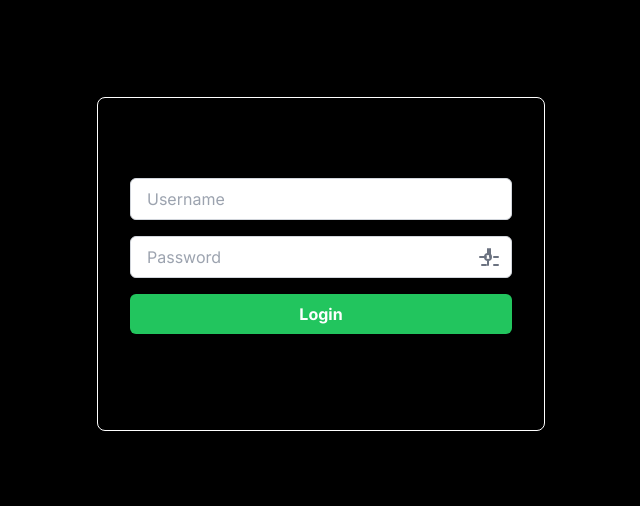
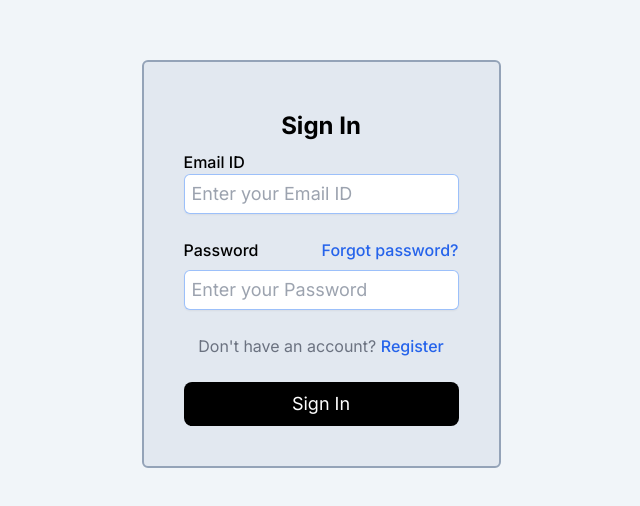
Before and after one commit to IAmRiteshKoushik/coderev-web, a Next.js app: page /login in a window 1280 px wide. Shown: the part 136-642 px from the top of the page, without its empty margins (319-959 px from the left). Built offline with nearby package versions, Linux system fonts and the light colour scheme.

Commit message:
fix: Styles for /login

```diff
--- a/package.json
+++ b/package.json
@@ -11,14 +11,13 @@
   "dependencies": {
     "@emotion/react": "^11.11.4",
     "@emotion/styled": "^11.11.0",
-    "@mui/joy": "^5.0.0-beta.32",
-    "@mui/material": "^5.15.14",
     "next": "14.1.0",
     "primereact": "^9.6.3",
     "react": "^18",
     "react-dom": "^18",
     "react-icons": "^5.0.1",
-    "react-secure-storage": "^1.3.2"
+    "react-secure-storage": "^1.3.2",
+    "zod": "^3.22.4"
   },
   "devDependencies": {
     "@types/node": "^20",
--- a/src/app/login/page.tsx
+++ b/src/app/login/page.tsx
@@ -1,96 +1,163 @@
 "use client"
-import { useState } from 'react';
+import { useRouter } from 'next/navigation';
+import Link from 'next/link';
+import { useState, useRef, useEffect } from 'react';
+import { z } from "zod";
+
+import { Toast } from 'primereact/toast';
+import "primereact/resources/primereact.min.css";
+import "primereact/resources/themes/lara-light-blue/theme.css"
+import { LOGIN_URL } from '../_utils/constants';
+import secureLocalStorage from 'react-secure-storage';
+import hashPassword from '../_utils/hash';
 
 const Login = () => {
-  const [showPassword, setShowPassword] = useState(false);
-  const [username, setUsername] = useState('');
-  const [password, setPassword] = useState('');
+    const [userEmail, setUserEmail] = useState('');
+    const [userPassword, setUserPassword] = useState('');
 
-  const handleLogin = () => {
-    // Implement your login logic here
-    console.log('Logging in with:', username, password);
+    const toast = useRef<Toast>(null);
+    const router = useRouter();
+
+    const alertError = (summary: string, detail: string) => {
+        toast.current?.show({
+            severity: 'error',
+            summary: summary,
+            detail: detail,
+        });
+    };
+
+    const alertSuccess = (summary: string, detail: string) => {
+        toast.current?.show({
+            severity: 'success',
+            summary: summary,
+            detail: detail,
+        });
+    };
+
+    // Validators
+    const isValidEmail = z.string().email().min(1).max(320).safeParse(userEmail);
+    const isValidPassword = z.string().min(8).max(32).safeParse(userPassword);
+
+    const handleLogin = async (e: any) => {
+        e.preventDefault();
+
+        // Guard Clauses
+        if (!isValidEmail.success){
+            alertError('Invalid Email ID', 'Please enter a valid Email ID!');
+            return;
+        }
+        if (!isValidPassword.success){
+            alertError('Invalid Password', 'Please enter a valid Password');
+            return;
+        }
+
+        try {
+            const response = await fetch(LOGIN_URL, {
+                method: "POST",
+                headers: {
+                    "Content-type": "application/json"
+                },
+                body: JSON.stringify({
+                    userEmail: userEmail,
+                    userPassword: hashPassword(userPassword),
+                }),
+            });
+
+            const data = await response.json();
+
+            if (response.status === 200){
+                alertSuccess("Login Successful!", "Redirecting to Dashboard...");
+                secureLocalStorage.clear();
+                secureLocalStorage.setItem("userAccess", data["SECRET_TOKEN"]);
+                secureLocalStorage.setItem("currentUser", JSON.stringify({
+                    // Response data goes here
+                }));
+                setTimeout(() => {
+                    router.push("/dashboard");
+                }, 2000);
+            } else if (response.status === 500){
+                alertError("Oops!", "Something went wrong! Please try again later!");
+            // } else if (data.message === undefined || data.message === null){
+            //     alertError("Oops!", "Something went wrong! Please try again later!");
+            } else {
+                alertError("Oops!", "Something went wrong! Please try again later!");
+            }
+        } catch (error){
+            console.log(error);
+            alertError("Oops!", "Something went wrong! Please try again later!");
+        }
     };
 
   return (
-    <div className="bg-black min-h-screen flex items-center justify-center">
-      <div className="bg-black max-w-md w-full p-8 rounded-lg shadow-md border border-white space-y-4">
-        <h2 className="text-2xl font-semibold text-center">Login</h2>
+    <main className="bg-slate-100 min-h-screen flex items-center justify-center">
+        <Toast position='bottom-center' ref={toast}/>
+            <div className='border-slate-400 border-2 p-10 rounded-md bg-slate-200'>
+                <h1 className=' font-bold text-2xl p-2 text-center'> Sign In </h1>
+                <form className='space-y-6' onSubmit={handleLogin}>
+                    {/* Username */}
+                    <div>
+                        <label className='block text-md font-medium leading-6 text-black'>
+                            Email ID
+                        </label>
                         <div>
                             <input
-            type="text"
-            placeholder="Username"
-            className="w-full px-4 py-2 rounded-md border border-gray-300 focus:outline-none focus:border-green-500 text-black"
-            value={username}
-            onChange={(e) => setUsername(e.target.value)}
+                                type="email"
+                                autoComplete="email"
+                                placeholder='Enter your Email ID'
+                                onChange={(e) => setUserEmail(e.target.value.toLowerCase())}
+                                className={"block text-lg w-full rounded-md py-2 px-2 text-black shadow-sm ring-1 ring-inset ring-bGray placeholder:text-gray-400 sm:text-md sm:leading-6 !outline-none" +
+                                    (!isValidEmail.success && userEmail ? ' ring-red-500' : isValidEmail.success && userEmail ? ' ring-green-500' : ' ring-bGray')}
+                                required
                             />
                         </div>
-        <div className="relative">
-          <input
-            type={showPassword ? 'text' : 'password'}
-            placeholder="Password"
-            className="w-full px-4 py-2 rounded-md border border-gray-300 focus:outline-none focus:border-green-500 text-black"
-            value={password}
-            onChange={(e) => setPassword(e.target.value)}
-          />
-          <button
-            className="absolute inset-y-0 right-0 flex items-center px-3 text-gray-500 focus:outline-none"
-            onClick={() => setShowPassword(!showPassword)}
-          >
-            {showPassword ? (
-              <svg
-                xmlns="http://www.w3.org/2000/svg"
-                className="h-6 w-6"
-                fill="none"
-                viewBox="0 0 24 24"
-                stroke="currentColor"
-              >
-                <path
-                  strokeLinecap="round"
-                  strokeLinejoin="round"
-                  strokeWidth={2}
-                  d="M6 18L18 6M6 6l12 12"
-                />
-              </svg>
-            ) : (
-              <svg
-                xmlns="http://www.w3.org/2000/svg"
-                className="h-6 w-6"
-                fill="none"
-                viewBox="0 0 24 24"
-                stroke="currentColor"
-              >
-                <path
-                  strokeLinecap="round"
-                  strokeLinejoin="round"
-                  strokeWidth={2}
-                  d="M15 12a3 3 0 11-6 0 3 3 0 016 0z"
-                />
-                <path
-                  strokeLinecap="round"
-                  strokeLinejoin="round"
-                  strokeWidth={2}
-                  d="M12 4v.01M12 8V4v4zm0 8v4v-4zm-6 4h4-4zm12 0h4-4zm-8-8H4h4zm12 0h-4 4zm-8 0v-4 4zm0-8V4v4z"
-                />
-              </svg>
-            )}
-          </button>
                     </div>
-        <button
-          className="w-full bg-green-500 text-white py-2 rounded-md hover:bg-green-600 font-bold focus:outline-none"
-          onClick={handleLogin}
-        >
-          Login
-        </button>
-        <div className="text-center">
-          <p>
-            Don't have an account already? <a href="/register">Register</a>
-          </p>
-          <p>
-            <a href="#">Forgot password?</a>
-          </p>
+
+                    {/* Password */}
+                    <div>
+                        <div className="flex items-center justify-between">
+                            <label className="block text-md font-medium leading-6 text-black">
+                                Password
+                            </label>
+                            <div className="text-md">
+                                <Link replace={true} href={"/forgotPassword"} className="font-medium text-blue-600 hover:underline">
+                                    Forgot password?
+                                </Link>
                             </div>
                         </div>
+                        <div className="mt-2">
+                            <input
+                                type="password"
+                                autoComplete="current-password"
+                                placeholder='Enter your Password'
+                                className={"block text-lg w-full rounded-md border-0 \
+                                    py-2 px-2 text-black shadow-sm ring-1 \
+                                    ring-inset ring-bGray placeholder:text-gray-400 \
+                                    sm:text-md sm:leading-6 !outline-none"
+                                    + (!isValidPassword.success && userPassword ?
+                                        ' ring-red-500' : isValidPassword.success
+                                            && userPassword ?
+                                            ' ring-green-500' : ' ring-bGray')}
+                                onChange={(e) => setUserPassword(e.target.value)}
+                                required
+                            />
                         </div>
+                    </div>
+
+                    {/* No Account */}
+                    <p className="mt-10 text-center text-md text-gray-500">
+                        {"Don't have an account? "}
+                        <Link className="font-medium leading-6 text-blue-600 hover:underline" href="/register">Register</Link>
+                    </p>
+                    <div>
+                        <input
+                            value="Sign In"
+                            type="submit"
+                            className={"w-full text-lg rounded-lg bg-black text-white p-2 cursor-pointer"}
+                        />
+                    </div>
+                </form>
+            </div>
+    </main>
   );
 };
 
```
Also changed, not shown: 1 other file (tests, documents, lock files or other folders). Lines whose indentation alone changed are shown as unchanged.
